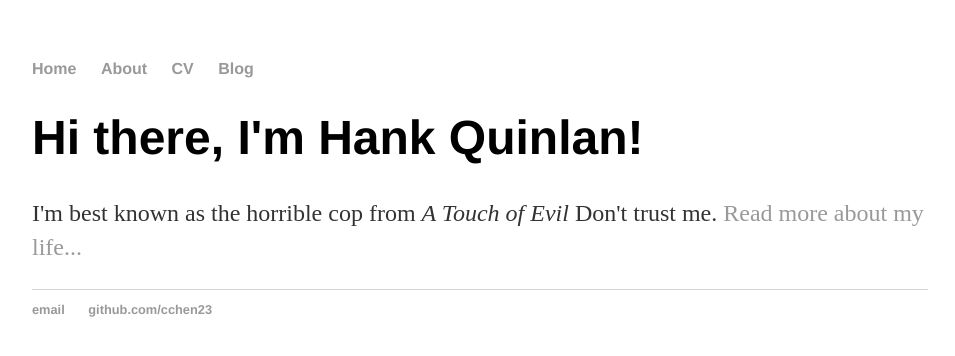
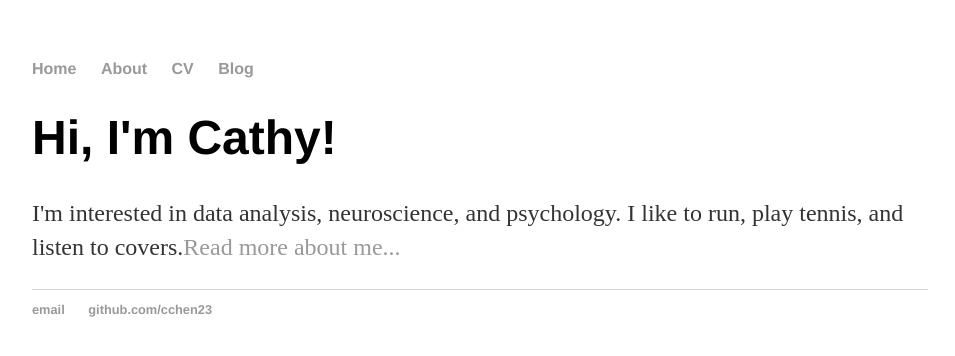
Before and after one commit to cchen23/cchen23.githhub.io, a Jekyll site: the page built from index.html, in a window 1280 px wide. Shown: the top 356 px of the page, without its empty margins (160-1115 px from the left). Built offline with Jekyll 4.4.1, drawn with Linux system fonts in a browser that asks for light colours.

Commit message:
Update index.html

```diff
--- a/index.html
+++ b/index.html
@@ -1,8 +1,8 @@
 ---
 layout: default
-title: Hank Quinlan, Horrible Cop
+title: Cathy Chen
 ---
 <div class="blurb">
-	<h1>Hi there, I'm Hank Quinlan!</h1>
-	<p>I'm best known as the horrible cop from <em>A Touch of Evil</em> Don't trust me. <a href="/about">Read more about my life...</a></p>
+	<h1>Hi, I'm Cathy!</h1>
+	<p>I'm interested in data analysis, neuroscience, and psychology. I like to run, play tennis, and listen to covers.<a href="/about">Read more about me...</a></p>
 </div><!-- /.blurb -->
```
